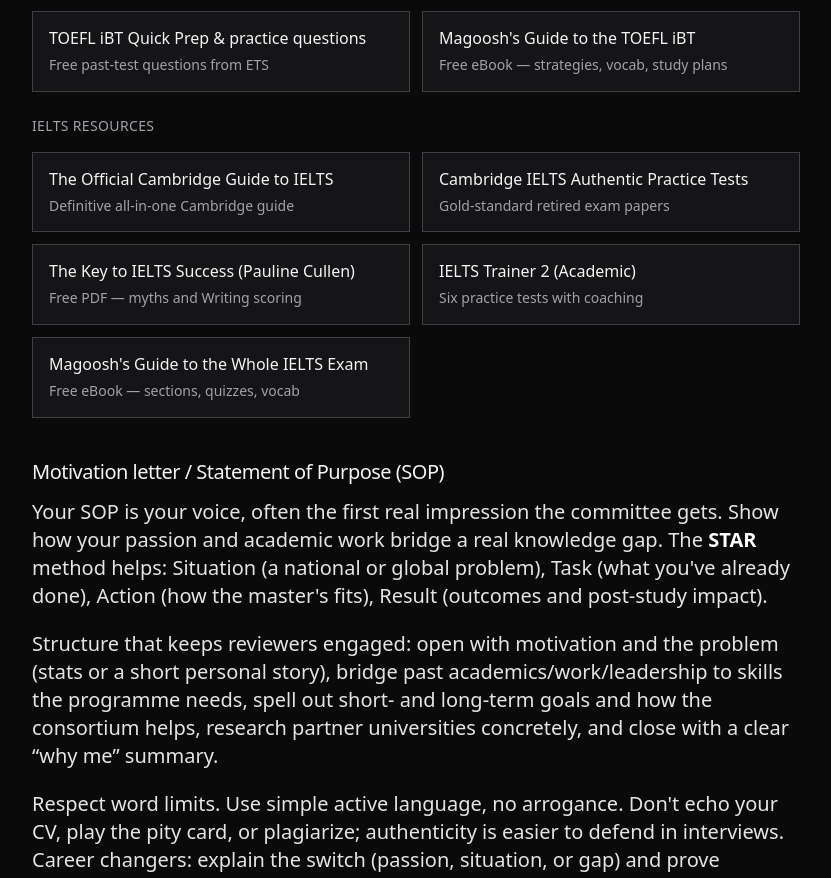
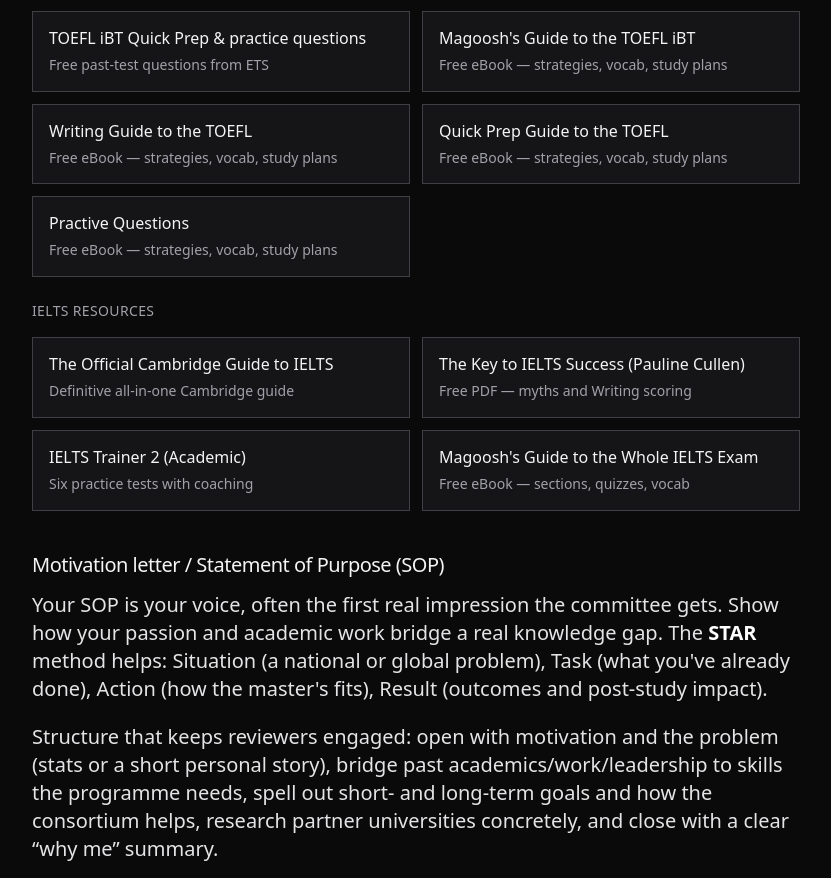
Before and after one commit to Muadh-Adekunle-Monsuru/personal-portfolio, a React (Vite) app: page /scholarship-advice in a window 1280 px wide. Shown: the part 1724-2602 px from the top of the page, without its empty margins (328-1159 px from the left). Built offline with nearby package versions, Linux system fonts and the light colour scheme.

Commit message:
updated resources link

```diff
--- a/src/components/ScholarshipAdviceData.ts
+++ b/src/components/ScholarshipAdviceData.ts
@@ -33,22 +33,34 @@
 export const TOEFL_RESOURCES: AdviceLink[] = [
 	{
 		label: 'The Official Guide to the TOEFL iBT Test',
-		href: 'https://www.ets.org/toefl/test-takers/ibt/prepare/official-guide.html',
+		href: 'https://hawallieltblog.wordpress.com/wp-content/uploads/2011/04/the-official-guide-to-the-toefl-ibt.pdf',
 		note: 'ETS — authentic practice tests and scoring criteria',
 	},
 	{
 		label: 'TOEFL iBT Test Prep Planner',
-		href: 'https://www.ets.org/toefl/test-takers/ibt/prepare/tips.html',
+		href: 'https://www-stg-pr.pt.ets.org/pdfs/toefl/toefl-getting-you-to-test-day.pdf',
 		note: 'Free ETS 8-week study schedule PDF',
 	},
 	{
 		label: 'TOEFL iBT Quick Prep & practice questions',
-		href: 'https://www.ets.org/toefl/test-takers/ibt/prepare/quick-prep.html',
+		href: 'https://www.eu.ets.org/pdfs/toefl/toefl-ibt-test-overview.pdf',
 		note: 'Free past-test questions from ETS',
 	},
 	{
 		label: "Magoosh's Guide to the TOEFL iBT",
-		href: 'https://magoosh.com/toefl/toefl-ebook/',
+		href: 'https://d296n67kxwq0ge.cloudfront.net/attachments/6784/assets/originals.pdf?1574536869',
+		note: 'Free eBook — strategies, vocab, study plans',
+	},{
+		label: "Writing Guide to the TOEFL ",
+		href: 'https://magoosh-production.s3.amazonaws.com/attachments/6421/assets/originals.pdf?1558217726',
+		note: 'Free eBook — strategies, vocab, study plans',
+	},{
+		label: "Quick Prep Guide to the TOEFL ",
+		href: 'https://www.marianas.edu/media/TestingServices/TOEFL/TOEFL_Practice_Questions.pdf',
+		note: 'Free eBook — strategies, vocab, study plans',
+	},{
+		label: "Practive Questions",
+		href: 'https://www.ets.org/s/toefl-itp/l1v3_ebook/itp-practice-test-level-1-volume-3-ebook.pdf',
 		note: 'Free eBook — strategies, vocab, study plans',
 	},
 ];
@@ -56,13 +68,8 @@
 export const IELTS_RESOURCES: AdviceLink[] = [
 	{
 		label: 'The Official Cambridge Guide to IELTS',
-		href: 'https://www.cambridge.org/gb/cambridgeenglish/catalog/cambridge-english-exams-ielts/official-cambridge-guide-ielts',
+		href: 'https://drive.google.com/file/d/12YIeVJKhdAFLkSzEu1JDvQ6dY8xlyfD1/view?usp=sharing',
 		note: 'Definitive all-in-one Cambridge guide',
-	},
-	{
-		label: 'Cambridge IELTS Authentic Practice Tests',
-		href: 'https://www.cambridge.org/gb/cambridgeenglish/catalog/cambridge-english-exams-ielts',
-		note: 'Gold-standard retired exam papers',
 	},
 	{
 		label: 'The Key to IELTS Success (Pauline Cullen)',
```
